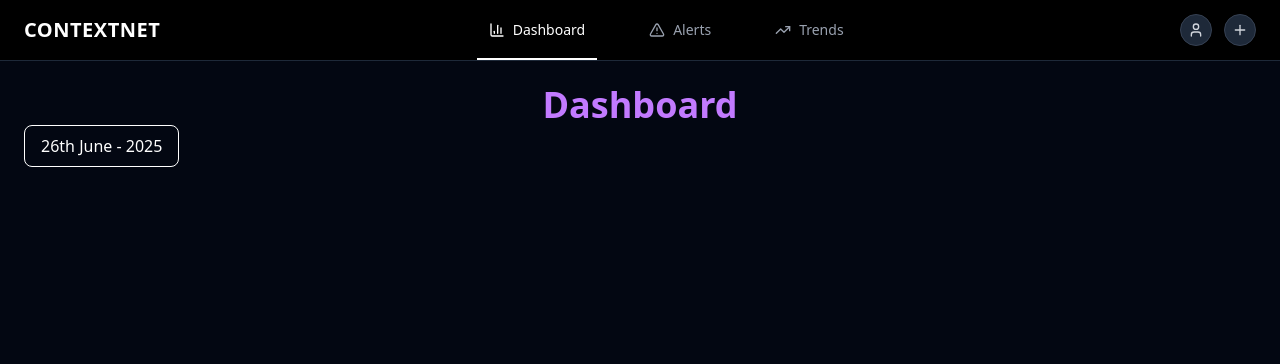
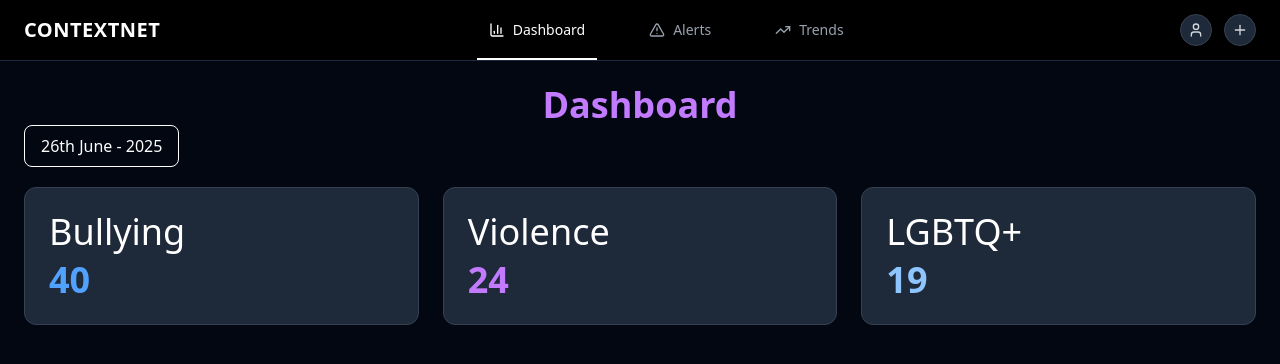
Before and after one commit to yethuag/ContextNet, a React (Vite) app in the folder Frontend/: page /app/dashboard in a window 1280 px wide. Shown: the top 364 px of the page. Built offline with nearby package versions, Linux system fonts and the light colour scheme.

Commit message:
implementing metric cards

```diff
--- /dev/null
+++ b/Frontend/src/components/DashboardData/MetricCards.jsx
@@ -0,0 +1,35 @@
+export const MetricCards = () => {
+  const metrics = [
+    {
+      title: 'Bullying',
+      value: '40',
+      color: 'text-blue-400'
+    },
+    {
+      title: 'Violence',
+      value: '24',
+      color: 'text-purple-400'
+    },
+    {
+      title: 'LGBTQ+',
+      value: '19',
+      color: 'text-blue-300'
+    }
+  ];
+
+  return (
+    <div className="grid grid-cols-1 md:grid-cols-3 gap-6 mt-5">
+      {metrics.map((metric, index) => (
+        <div
+          key={metric.title}
+          className="bg-gray-800 p-6 rounded-xl border border-gray-700 hover:border-gray-600 transition-all duration-300 hover:scale-105">
+
+          <h3 className="text-white text-4xl font-medium mb-2">{metric.title}</h3>
+          <p className={`text-4xl font-bold ${metric.color}`}>{metric.value}</p>
+        </div>
+      ))}
+    </div>
+  );
+};
+
+export default MetricCards
--- a/Frontend/src/pages/DashboardPage/DashboardPage.jsx
+++ b/Frontend/src/pages/DashboardPage/DashboardPage.jsx
@@ -2,6 +2,7 @@ import Calendar from "../../components/Calender";
 import { useState } from "react";
 import { format } from "date-fns";
 import DisplayCalender from "../../components/DisplayCalender";
+import MetricCards from "../../components/DashboardData/MetricCards";
 
 const DashboardPage = () => {
   const [selectedDate, setSelectedDate] = useState(new Date());
@@ -15,8 +16,8 @@ const DashboardPage = () => {
       <div className="flex justify-center items-center">
             <h1 className="text-4xl font-bold text-purple-400">Dashboard</h1>
       </div>
-
       <DisplayCalender />
+      <MetricCards />
     </>
   );
 };
```
Also changed, not shown: 1 other file (tests, documents, lock files or other folders).
